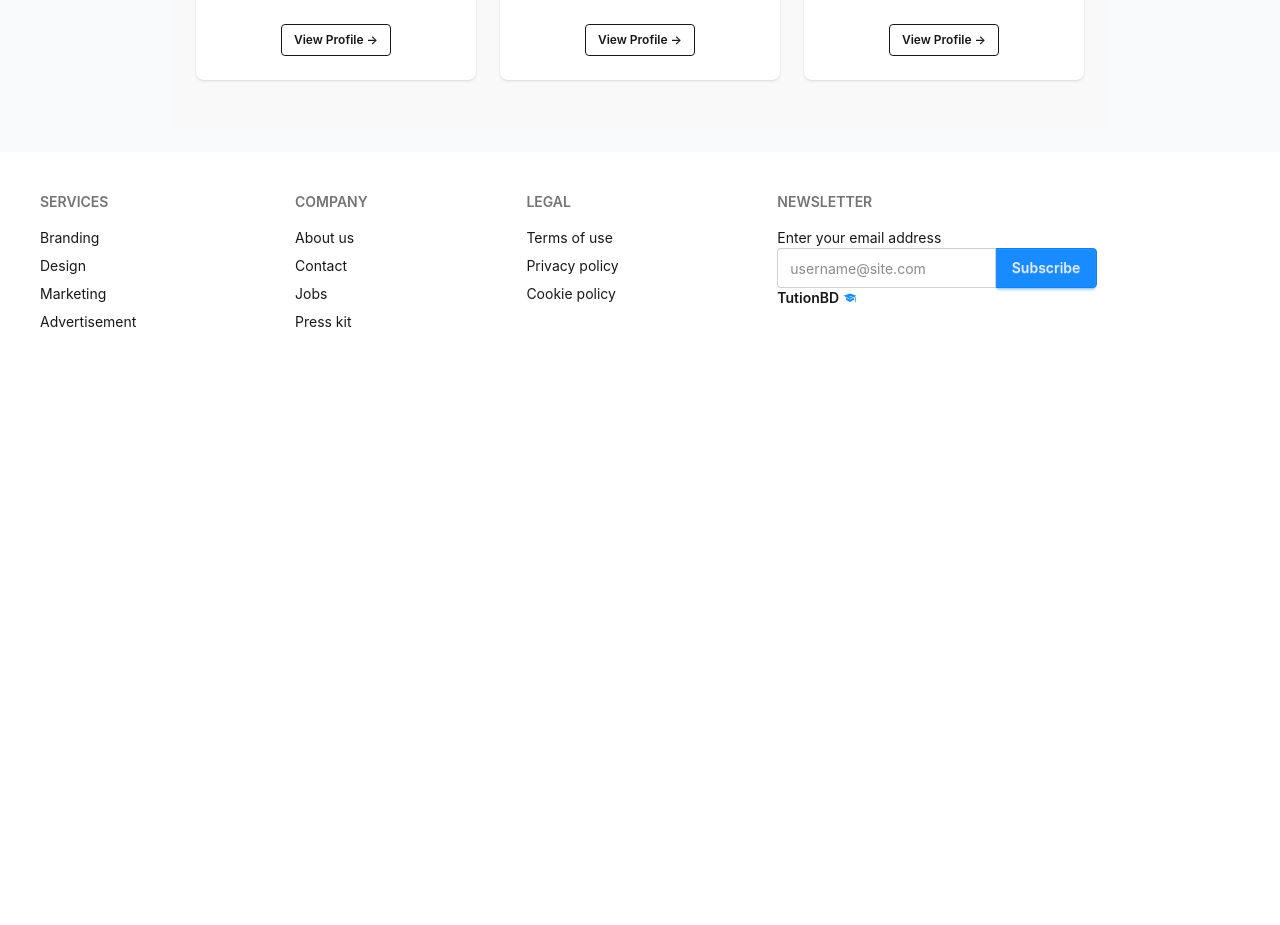
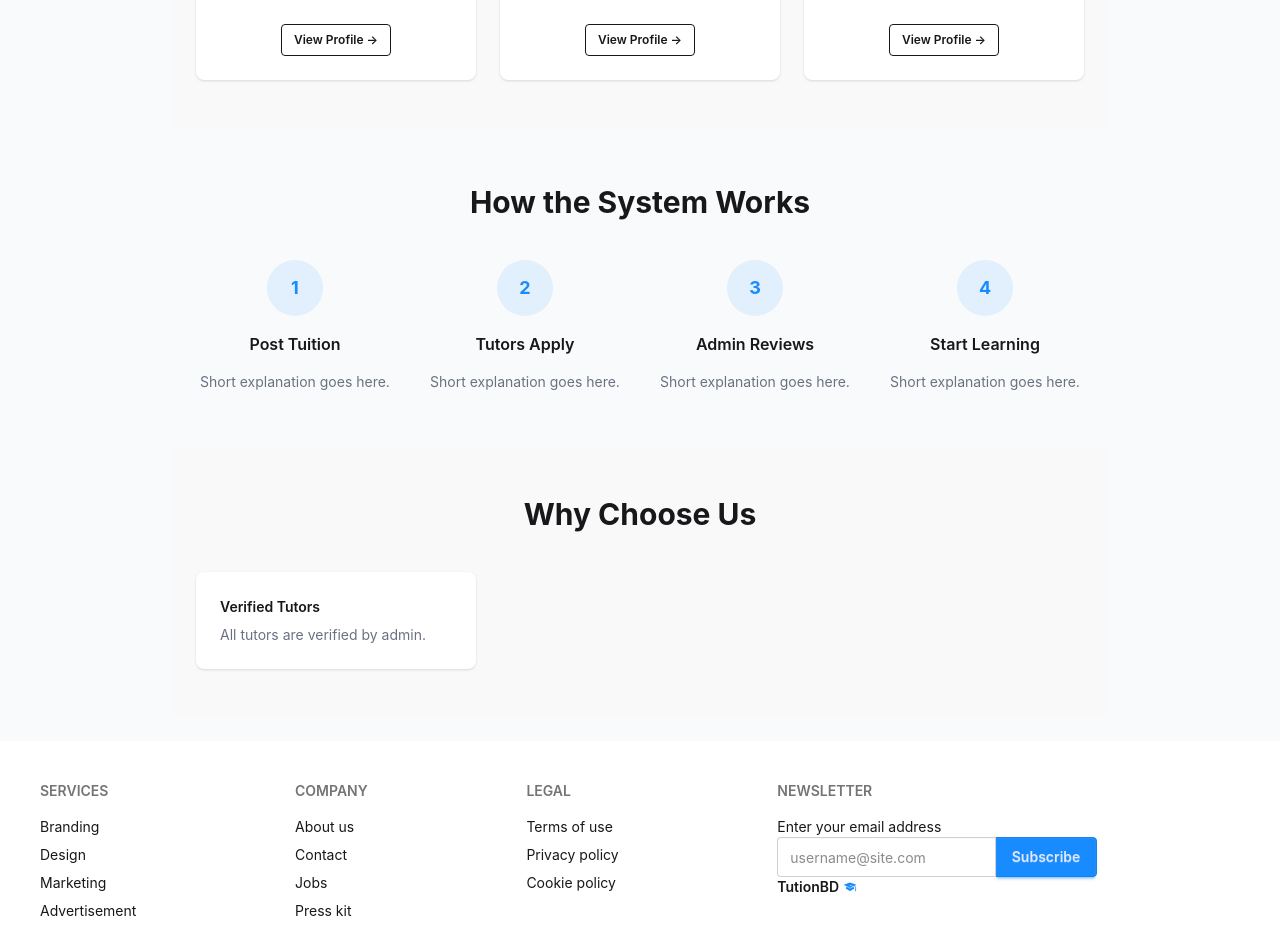
Before and after one commit to joybappy2/E-Tution-Client, a React (Vite) app: page / in a window 1280 px wide. Shown: the part 1623-2548 px from the top of the page. Before the commit the page ends 1995 px from the top, so only its background shows below. Built offline with nearby package versions, Linux system fonts and the light colour scheme; no server answers.

Commit message:
env added in gitignore

```diff
--- a/src/pages/Home/Home.jsx
+++ b/src/pages/Home/Home.jsx
@@ -109,6 +109,58 @@ const Home = () => {
           </div>
         </div>
       </section>
+
+      {/* ------ How System Works ------ */}
+      <section className="py-14 px-3 sm:px-4 lg:px-6">
+        <div className="max-w-7xl mx-auto text-center">
+          <h2 className="text-2xl md:text-3xl font-bold">
+            How the System Works
+          </h2>
+
+          <div className="mt-10 grid grid-cols-1 sm:grid-cols-2 lg:grid-cols-4 gap-8">
+            {[
+              "Post Tuition",
+              "Tutors Apply",
+              "Admin Reviews",
+              "Start Learning",
+            ].map((step, idx) => (
+              <div key={idx} className="flex flex-col items-center gap-4">
+                <div className="w-14 h-14 rounded-full bg-primary/10 flex items-center justify-center">
+                  <span className="text-primary font-bold text-lg">
+                    {idx + 1}
+                  </span>
+                </div>
+
+                <h3 className="font-semibold">{step}</h3>
+
+                <p className="text-sm text-gray-500">
+                  Short explanation goes here.
+                </p>
+              </div>
+            ))}
+          </div>
+        </div>
+      </section>
+
+      {/* ------ Why Choose Us ------ */}
+      <section className="py-12 px-3 sm:px-4 lg:px-6 bg-base-200/40">
+        <div className="max-w-7xl mx-auto">
+          <h2 className="text-2xl md:text-3xl font-bold text-center">
+            Why Choose Us
+          </h2>
+
+          <div className="mt-10 grid grid-cols-1 sm:grid-cols-2 lg:grid-cols-3 gap-6">
+            <div className="card bg-base-100 shadow-sm">
+              <div className="card-body">
+                <h3 className="font-semibold">Verified Tutors</h3>
+                <p className="text-sm text-gray-500">
+                  All tutors are verified by admin.
+                </p>
+              </div>
+            </div>
+          </div>
+        </div>
+      </section>
     </div>
   );
 };
```
Also changed, not shown: 1 other file (tests, documents, lock files or other folders).
